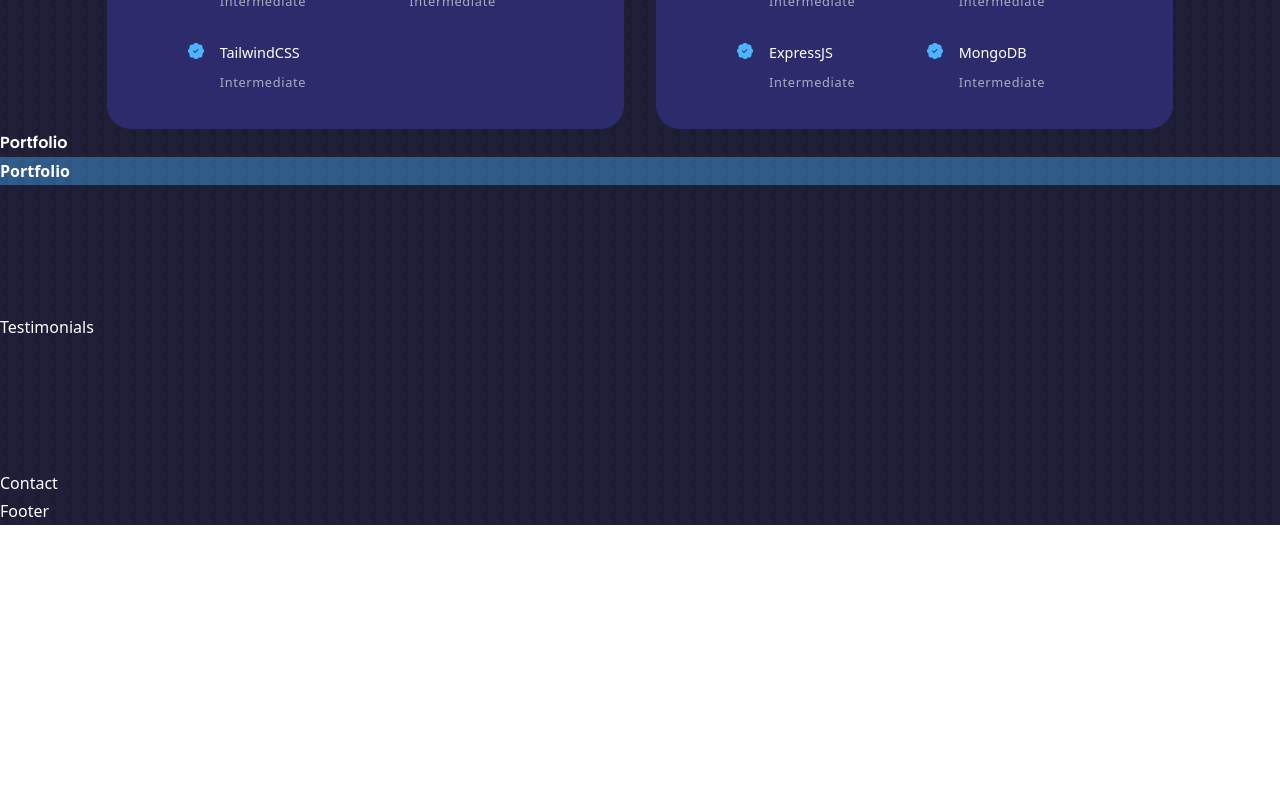
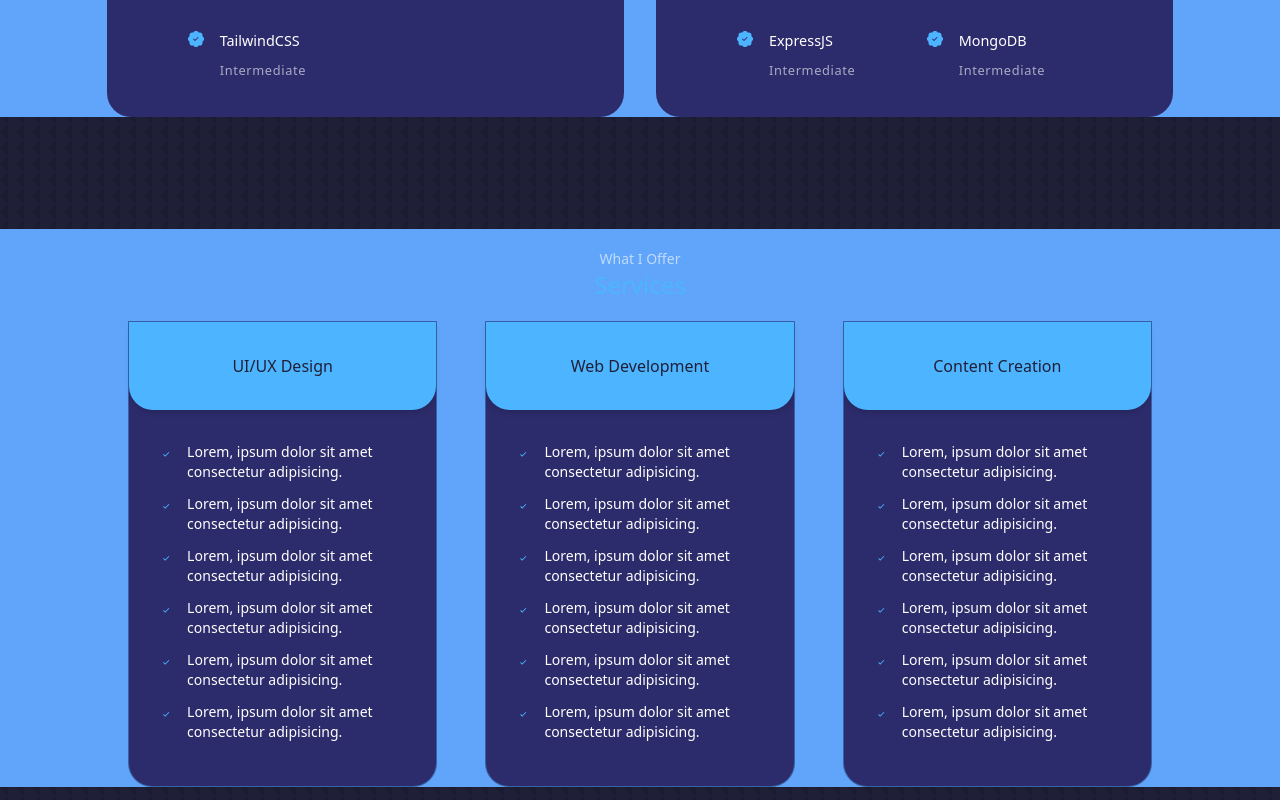
Before and after one commit to zuhalcode/nextjs-portfolio, a Next.js app: page / in a window 1280 px wide. Shown: the part 1780-2580 px from the top of the page. Before the commit the page ends 2305 px from the top, so only its background shows below. Built offline with nearby package versions, Linux system fonts and the light colour scheme.

Commit message:
experience responsive

```diff
--- a/components/Experience.jsx
+++ b/components/Experience.jsx
@@ -8,7 +8,7 @@ export default function Experience() {
       <h5 className="text-center text-sm font-medium text-color-light">
         What Skill I Have
       </h5>
-      <h2 className="text-center text-2xl font-medium text-color-primary">
+      <h2 className="pb-5 text-center text-2xl font-medium text-color-primary">
         My Experience
       </h2>
 
--- a/components/Portfolio.jsx
+++ b/components/Portfolio.jsx
@@ -1,8 +1,3 @@
 export default function Portfolio() {
-  return (
-    <>
-      <div className="font-poppins font-bold">Portfolio</div>
-      <div className="font-bold bg-color-primary-variant">Portfolio</div>
-    </>
-  );
+  return <>{/* <div className="font-poppins ">Portfolio</div> */}</>;
 }
--- a/components/Services.jsx
+++ b/components/Services.jsx
@@ -1,7 +1,38 @@
+import { BiCheck } from "react-icons/bi";
+import { services } from "../data/ServiceData";
+
 export default function Services() {
   return (
-    <div id="service" className="section">
-      Services
+    <div id="service" className="section pt-5">
+      <h5 className="text-center text-sm font-medium text-color-light">
+        What I Offer
+      </h5>
+      <h2 className="pb-5 text-center text-2xl font-medium text-color-primary">
+        Services
+      </h2>
+
+      <div className="mx-auto grid h-auto w-full grid-cols-1 gap-6 px-5 sm:w-[80%] sm:grid-cols-2  sm:gap-8 sm:px-0 md:gap-12 xl:grid-cols-3">
+        {services.map((service, index) => (
+          <article
+            key={index}
+            className="h-fit cursor-default rounded-b-3xl border border-solid border-color-primary border-color-primary-variant bg-color-bg-variant transition-all hover:bg-transparent"
+          >
+            <div className="rounded-b-3xl bg-color-primary p-8 shadow-md">
+              <h3 className="text-center text-base text-color-bg">
+                {service.name}
+              </h3>
+            </div>
+            <ul className="p-8">
+              {service.descriptions.map((desc, index) => (
+                <li key={index} className="mb-3 flex gap-4">
+                  <BiCheck className="mt-[4px] text-color-primary" />
+                  <p className="text-sm">{desc.text}</p>
+                </li>
+              ))}
+            </ul>
+          </article>
+        ))}
+      </div>
     </div>
   );
 }
--- /dev/null
+++ b/data/ServiceData.js
@@ -0,0 +1,71 @@
+export const services = [
+  {
+    name: "UI/UX Design",
+    descriptions: [
+      {
+        text: "Lorem, ipsum dolor sit amet consectetur adipisicing.",
+      },
+      {
+        text: "Lorem, ipsum dolor sit amet consectetur adipisicing.",
+      },
+      {
+        text: "Lorem, ipsum dolor sit amet consectetur adipisicing.",
+      },
+      {
+        text: "Lorem, ipsum dolor sit amet consectetur adipisicing.",
+      },
+      {
+        text: "Lorem, ipsum dolor sit amet consectetur adipisicing.",
+      },
+      {
+        text: "Lorem, ipsum dolor sit amet consectetur adipisicing.",
+      },
+    ],
+  },
+  {
+    name: "Web Development",
+    descriptions: [
+      {
+        text: "Lorem, ipsum dolor sit amet consectetur adipisicing.",
+      },
+      {
+        text: "Lorem, ipsum dolor sit amet consectetur adipisicing.",
+      },
+      {
+        text: "Lorem, ipsum dolor sit amet consectetur adipisicing.",
+      },
+      {
+        text: "Lorem, ipsum dolor sit amet consectetur adipisicing.",
+      },
+      {
+        text: "Lorem, ipsum dolor sit amet consectetur adipisicing.",
+      },
+      {
+        text: "Lorem, ipsum dolor sit amet consectetur adipisicing.",
+      },
+    ],
+  },
+  {
+    name: "Content Creation",
+    descriptions: [
+      {
+        text: "Lorem, ipsum dolor sit amet consectetur adipisicing.",
+      },
+      {
+        text: "Lorem, ipsum dolor sit amet consectetur adipisicing.",
+      },
+      {
+        text: "Lorem, ipsum dolor sit amet consectetur adipisicing.",
+      },
+      {
+        text: "Lorem, ipsum dolor sit amet consectetur adipisicing.",
+      },
+      {
+        text: "Lorem, ipsum dolor sit amet consectetur adipisicing.",
+      },
+      {
+        text: "Lorem, ipsum dolor sit amet consectetur adipisicing.",
+      },
+    ],
+  },
+];
--- a/pages/index.js
+++ b/pages/index.js
@@ -7,6 +7,7 @@ import Nav from "../components/Nav";
 import Portfolio from "../components/Portfolio";
 import Testimonials from "../components/Testimonials";
 import Footer from "../components/Footer";
+import Services from "../components/Services";
 
 export default function Home() {
   return (
@@ -15,6 +16,7 @@ export default function Home() {
       <Nav />
       <About />
       <Experience />
+      <Services />
       <Portfolio />
       <Testimonials />
       <Contact />
--- a/styles/globals.css
+++ b/styles/globals.css
@@ -19,7 +19,7 @@
 }
 
 .section {
-  @apply mt-32;
+  @apply mt-28 bg-green-500 sm:bg-yellow-400 md:bg-red-500 xl:bg-blue-400;
 }
 
 .nav-btn.active {
```
